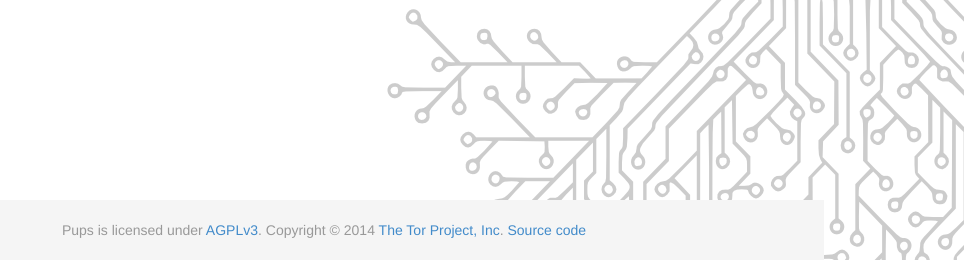
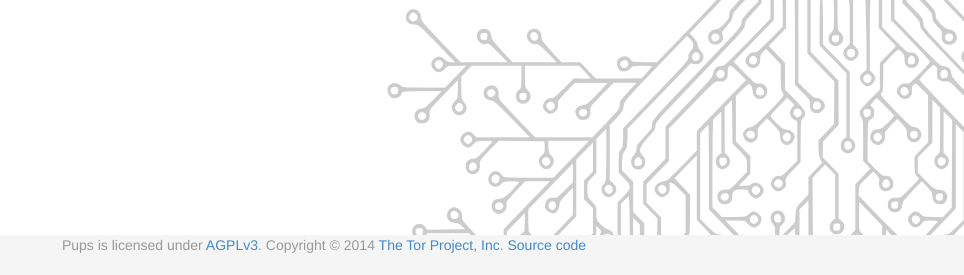
Before and after one commit to SheriefAlaa/pups, a Django app: template webchat/templates/prodromus.html in a window 1280 px wide. Shown: the part 540-815 px from the top of the page, without its empty margins (316-1280 px from the left). Run offline with Django 3.2, Linux system fonts and the light colour scheme; the template is opened without the code that fills it: most values are stand-ins (such as "Sample title", 1, 10 or a date in 2020); some libraries are stand-ins or nearby versions.

Commit message:
Fixes pups' CSS
Pup' CSS was all over the place, this commit gathers all the scattered
pieces and puts them into pups.css

```diff
--- a/pups/templates/footer.html
+++ b/pups/templates/footer.html
@@ -1,9 +1,9 @@
 <div id="footer">
-  <div class="container">
-    <p class="text-muted">
-    Pups is licensed under <a href="https://www.gnu.org/licenses/agpl.txt">AGPLv3</a>.
-    Copyright &copy; 2014 <a href="https://www.torproject.org/">The Tor Project, Inc</a>.
-    <a href="https://gitweb.torproject.org/pups.git">Source code</a>
-    </p>
-  </div>
+	<p class="text-muted">
+	Pups is licensed under <a href="https://www.gnu.org/licenses/agpl.txt">AGPLv3</a>.
+	Copyright &copy; 2014 <a href="https://www.torproject.org/">The Tor Project, Inc</a>.
+	<a href="https://gitweb.torproject.org/pups.git">Source code</a>
+	</p>
 </div>
+</body>
+</html>
--- a/static/css/footer.css
+++ /dev/null
@@ -1,16 +0,0 @@
-#footer {
-  position: absolute;
-  bottom: 0;
-  width: 1000px;
-  height: 60px;
-  background-color: #f5f5f5;
-  text-align: center;
-}
-
-.container {
-  width: auto;
-  padding: 0 15px;
-}
-.container .text-muted {
-  margin: 20px 0;
-}
--- /dev/null
+++ b/static/css/pups.css
@@ -0,0 +1,24 @@
+* {margin: 0;}
+
+html, body { height: 100%;}
+
+#container {
+  min-height: 100%;
+  height: auto !important;
+  height: 100%;
+  margin: 0 auto -40px;
+  width: 1000px;
+}
+
+#footer {
+  position: relative;
+  height: 40px;
+  background-color: #f5f5f5;
+  text-align: center;
+}
+
+.clearfix {padding-top: 10%;}
+
+.push_footer {height: 40px;}
+
+.text-muted {text-align: center;}
--- a/webchat/templates/base.html
+++ b/webchat/templates/base.html
@@ -11,15 +11,14 @@
       <script src="https://oss.maxcdn.com/libs/html5shiv/3.7.0/html5shiv.js"></script>
       <script src="https://oss.maxcdn.com/libs/respond.js/1.4.2/respond.min.js"></script>
     <![endif]-->
+  <link rel="stylesheet" type="text/css" href="/static/css/bootstrap.min.css">
+  <link rel="stylesheet" type="text/css" href="/static/css/bootstrap-theme.min.css">
+  <link rel="stylesheet" type="text/css" href="/static/css/pups.css">
 {% block extra_css %}{% endblock extra_css %}
 {% block script %}{% endblock script %}
 </head>
 <body>
-<div style="width: 1000px; margin:auto;">
+
 {% block content %}
 {% endblock content %}
-</div>
-{% block footer %}
-{%endblock footer%}
-</body>
-</html>
+{% include "footer.html" %}
--- a/webchat/templates/prodromus.html
+++ b/webchat/templates/prodromus.html
@@ -1,10 +1,7 @@
 {% extends "base.html" %}
 {% block title %}Webchat - Tor Project{% endblock title %}
 {% block extra_css %}
-    <link rel="stylesheet" type="text/css" href="/static/css/bootstrap.min.css">
-    <link rel="stylesheet" type="text/css" href="/static/css/bootstrap-theme.min.css">
     <link rel="stylesheet" type="text/css" media="screen" href="/static/css/styles.css" />
-    <link rel="stylesheet" type="text/css" href="/static/css/footer.css">
 {% endblock extra_css %}
 {% block script %}
     <script type="text/javascript" src="/static/js/jquery.min.js"></script>
@@ -65,8 +62,7 @@
     <script type="text/javascript" src="/static/js/prodromus.js" charset="utf-8"></script>
 {% endblock script %}
 {% block content %}
-
-
+<div id="container">
     <div id="feedback-na" class="alert alert-warning">
         {{receiver_name}} is not available for chatting right now
     </div>
@@ -76,5 +72,6 @@
         <div class="progress-bar" role="progressbar" aria-valuenow="10" aria-valuemin="0" aria-valuemax="100" style="width: 0%"></div>
     </div>
     <div id="prodromus"></div>
-{% include "footer.html" %}
+    <div class="push_footer"></div>
+</div>
 {% endblock content %}
```
Also changed, not shown: pups/templates/change_password.html (+4 -9 lines), pups/templates/login.html (+7 -5 lines), pups/templates/pups.html (+3 -10 lines), stats/templates/stats.html (+3 -5 lines), webchat/templates/generic_form.html (deleted, +0 -11 lines), webchat/templates/index.html (+4 -10 lines), webchat/templates/tokens.html (+3 -8 lines).
